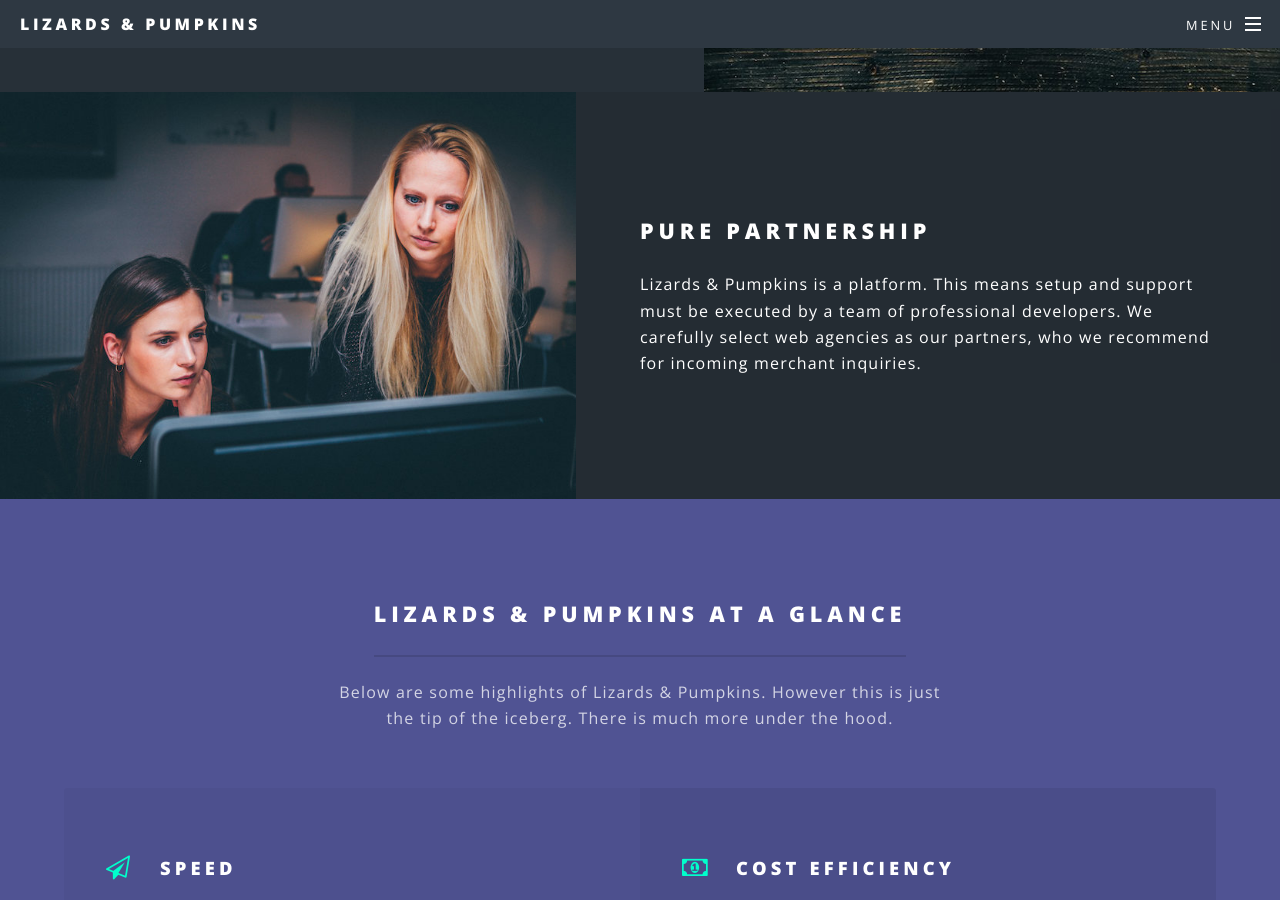
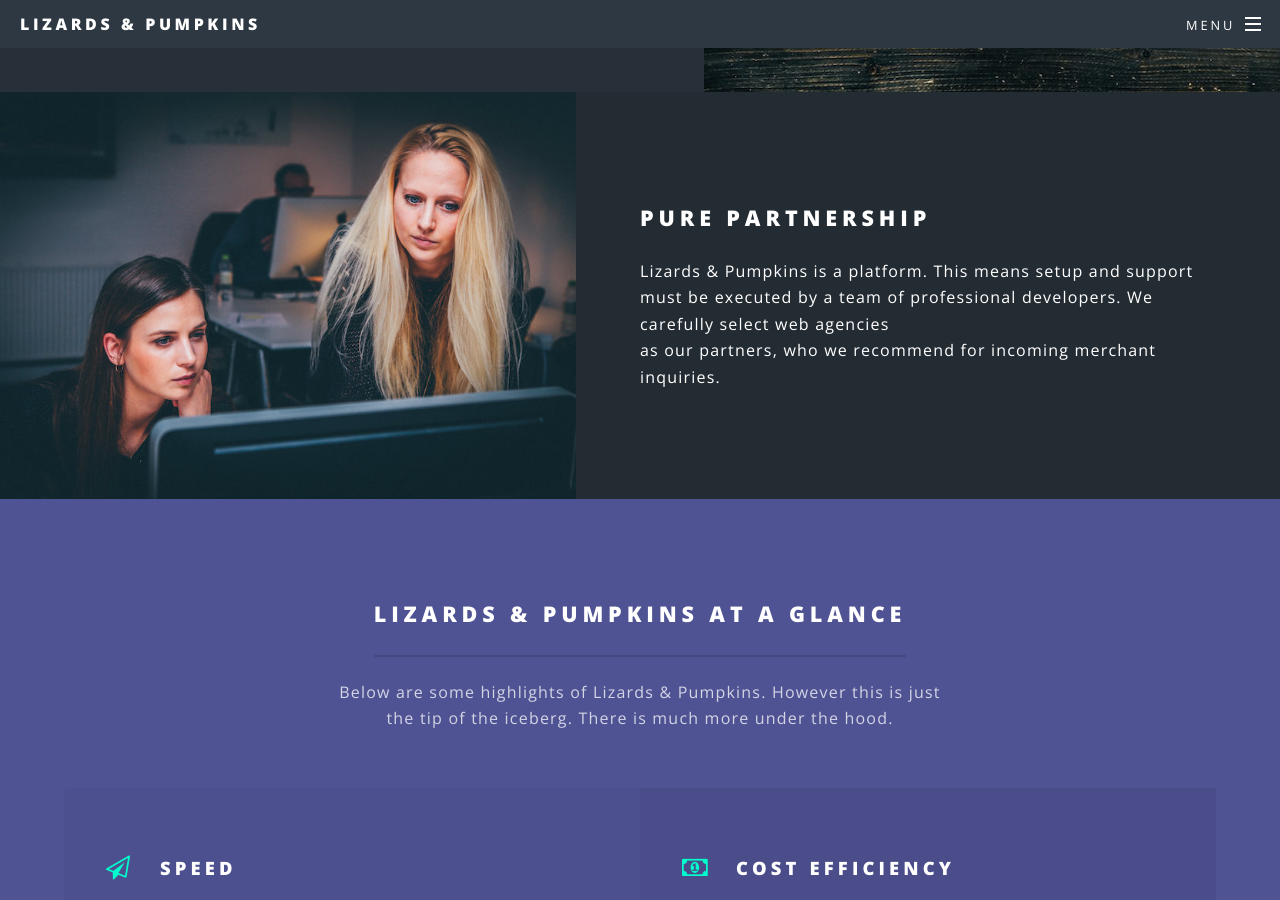
Before and after one commit to lizards-and-pumpkins/lizards-and-pumpkins.github.io, a Jekyll site: the page built from index.html, in a window 1280 px wide and 900 px high, scrolled down 2178 px. Built offline with Jekyll 4.4.1, drawn with Linux system fonts in a browser that asks for light colours; some of the changed text lies outside the part shown.

```diff
--- a/index.html
+++ b/index.html
@@ -54,8 +54,9 @@ layout: landing
         <div class="image"><img src="images/pic03.jpg" alt=""/></div>
         <div class="content">
             <h2>Pure Partnership</h2>
-            <p>Lizards & Pumpkins is a platform. This means setup and support must be executed by a team of professional developers.
-                We carefully select web agencies as our partners, who we recommend for incoming merchant inquiries.</p>
+            <p>Lizards & Pumpkins is a platform. This means setup and support<br />
+                must be executed by a team of professional developers. We carefully select web agencies<br />
+                as our partners, who we recommend for incoming merchant inquiries.</p>
         </div>
     </section>
 </section>
@@ -88,7 +90,7 @@ layout: landing
                     visitors a day.</p>
             </li>
             <li class="icon fa-check-square-o">
-                <h3>Data consistency</h3>
+                <h3>Data Consistency</h3>
                 <p>Every product data change whether it is a product name, price or stock level update is
                     immediately online.</p>
             </li>
```
Also changed, not shown: other parts of index.html (+4 -3 lines).
